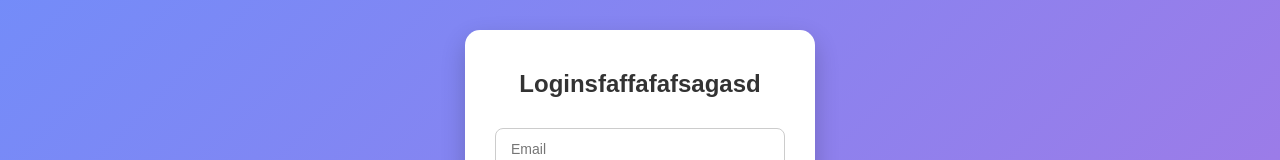
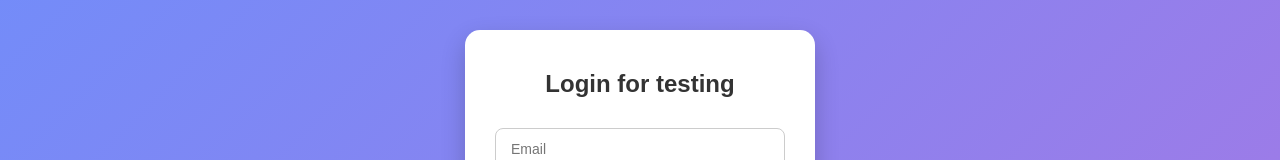
Before and after one commit to huzaifa-kzk/DailyJournal, a plain HTML site: page frontend/login.html in a window 1280 px wide. Shown: the part 210-370 px from the top of the page. Drawn offline with Linux system fonts and the light colour scheme.

Commit message:
testing last

```diff
--- a/frontend/login.html
+++ b/frontend/login.html
@@ -6,7 +6,7 @@
 </head>
 <body>
   <div class="container">
-    <h2>Loginsfaffafafsagasd</h2>
+    <h2>Login for testing</h2>
     <input id="email" placeholder="Email">
     <input id="password" type="password" placeholder="Password">
     <button onclick="login()">Login</button>
```
